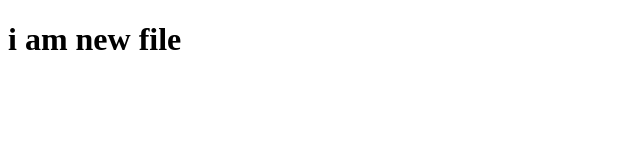
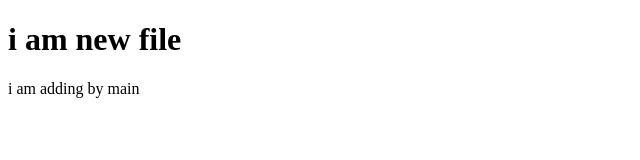
Before and after one commit to Mohdkaif0786/something, a plain HTML site: page index.html in a window 1280 px wide. Shown: the whole page, without its empty margins (0-640 px from the left). Drawn offline with Linux system fonts and the light colour scheme.

Commit message:
add by main

```diff
--- a/index.html
+++ b/index.html
@@ -7,5 +7,6 @@
 </head>
 <body>
    <h1>i am new file </h1>
+   <p>i am adding by main</p>
 </body>
 </html>
```
